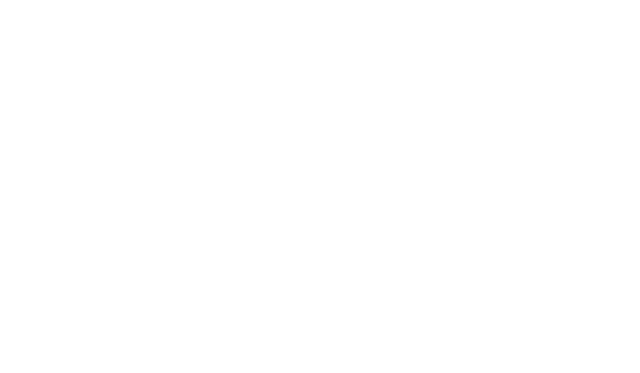
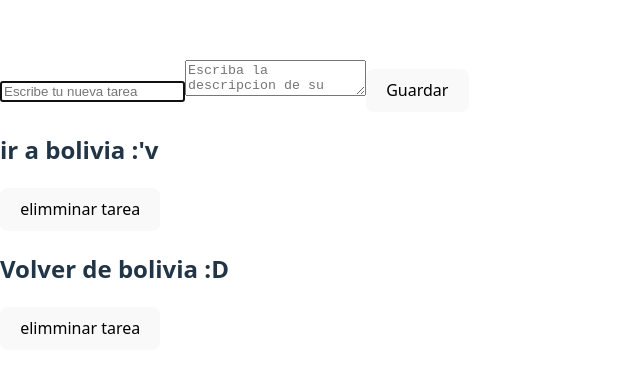
Before and after one commit to Mageofdark/Tp03PV2025Grupo19, a React app: page / in a window 1280 px wide. Shown: the part 195-568 px from the top of the page, without its empty margins (0-640 px from the left). Built offline with nearby package versions, Linux system fonts and the light colour scheme; the HTML template or start-up script is replaced by a standard one.

Commit message:
Se crea la funcion deleteTask para permitir eliminar tareas, Se organizan componentes y correcion de errores por: Enrique Real

```diff
--- a/src/App.jsx
+++ b/src/App.jsx
@@ -1,25 +1,31 @@
-import TaskList from './taskList'
-import Taskform from './components/Taskform'
-import {tasks as data} from "./tasks"
-import { useEffect } from 'react';
-import { useState } from 'react';
-function App () {
-
+import TaskList from "./components/TaskList";
+import TaskForm from "./components/TaskForm";
+import { tasks as data } from "./tasks";
+import { useEffect } from "react";
+import { useState } from "react";
+function App() {
   const [tasks, setTasks] = useState([]);
 
   useEffect(() => {
     setTasks(data);
   }, []);
 
-  function createtask (task) {
-    setTasks(...tasks, {title: task.title, description: task.description, id: tasks.length + 1});
+  function createtask(task) {
+    setTasks([...tasks, {
+      title: task.title,
+      description: task.description,
+      id: tasks.length + 1,
+    }]);
+  }
 
+  function deleteTask(taskid) {
+    setTasks(tasks.filter((task) => task.id !== taskid));
+  }
   return (
     <>
-      <Taskform createtask={createtask}/>
-      <TaskList/>
+      <TaskForm createtask={createtask} />
+      <TaskList tasks={tasks} deleteTask={deleteTask} />
     </>
-
-)
-}}
-export default App
+  );
+}
+export default App;
--- a/src/TaskList.jsx
+++ /dev/null
@@ -1,27 +0,0 @@
-import { tasks as data } from './tasks'
-import { useState, useEffect } from 'react'
-
-function TaskList(){
-    const [tasks, setTasks] = useState([]);
-
-    useEffect(() => {
-        setTasks(data)
-    }, [])
-
-    if(tasks.length == 0)
-        return <h1> No hay tareas :c </h1>
-
-    return (
-        <div>
-            {
-                tasks.map((task) => (
-                    <div key={task.id}>
-                        <h2> {task.title} </h2>
-                    </div>
-                ))
-            }
-        </div>
-    );
-}
-
-export default TaskList
--- a/src/components/TaskCard.jsx
+++ b/src/components/TaskCard.jsx
@@ -1,8 +1,10 @@
-function TaskCard({ task }) {
+function TaskCard({ task, deleteTask }) {
   return (
     <div>
       <h2>{task.title}</h2>
       <p>{task.description}</p>
+      <button onClick={() => deleteTask(task.id)}>elimminar tarea</button>
     </div>
   );
 }
+export default TaskCard;
--- a/src/components/TaskForm.jsx
+++ b/src/components/TaskForm.jsx
@@ -1,37 +1,38 @@
 import { useState } from "react";
 
-function Taskform() {
+function TaskForm({ createtask }) {
   const [title, setTitle] = useState("");
   const [description, setDescription] = useState("");
 
   const handlesubmit = (e) => {
     e.preventDefault();
-    };
     createtask({
       title: title,
       description: description,
     });
+    setTitle("");
+    setDescription("");
+  };
 
   return (
     <div>
       <form onSubmit={handlesubmit}>
-        <label htmlFor="text"> Añadir nueva tarea: </label>
-        <br />
         <input
-          id="text"
           type="text"
           placeholder="Escribe tu nueva tarea"
           onChange={(e) => setTitle(e.target.value)}
+          value={title}
+          autoFocus
         />
         <textarea
           placeholder="Escriba la descripcion de su tarea"
           onChange={(e) => setDescription(e.target.value)}
+          value={description}
         />
-
         <button> Guardar </button>
       </form>
     </div>
   );
 }
 
-export default Taskform;
+export default TaskForm;
--- /dev/null
+++ b/src/components/TaskList.jsx
@@ -0,0 +1,15 @@
+import TaskCard from './TaskCard';
+
+function TaskList({ tasks, deleteTask }) { // Recibe tasks y deleteTask como props
+  if (tasks.length === 0) return <h1>No hay tareas :c</h1>;
+
+  return (
+    <div>
+      {tasks.map((task) => (
+        <TaskCard key={task.id} task={task} deleteTask={deleteTask} />
+      ))}
+    </div>
+  );
+}
+
+export default TaskList;
```
